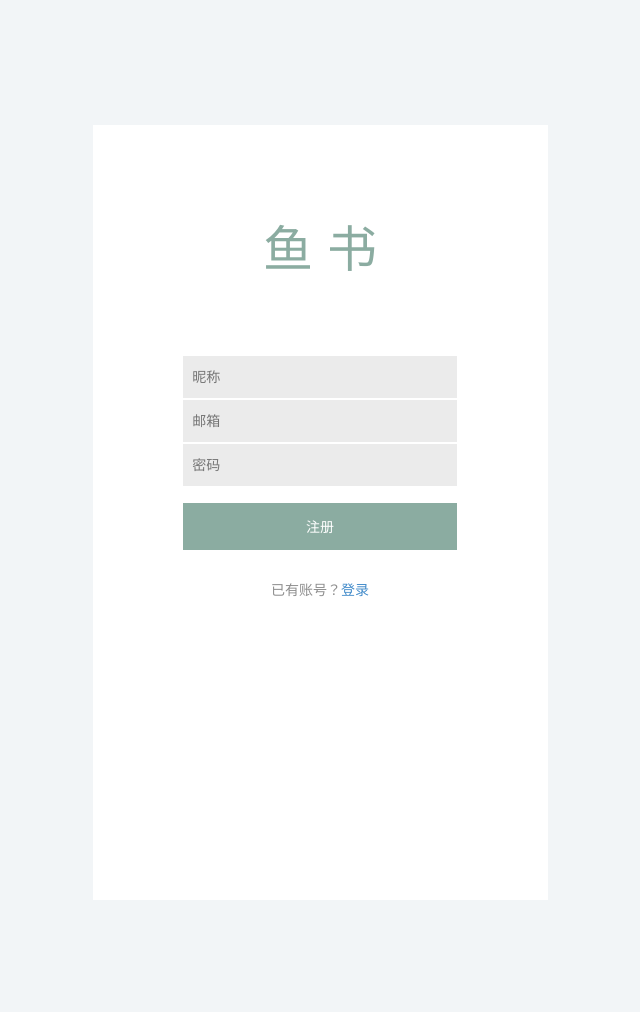
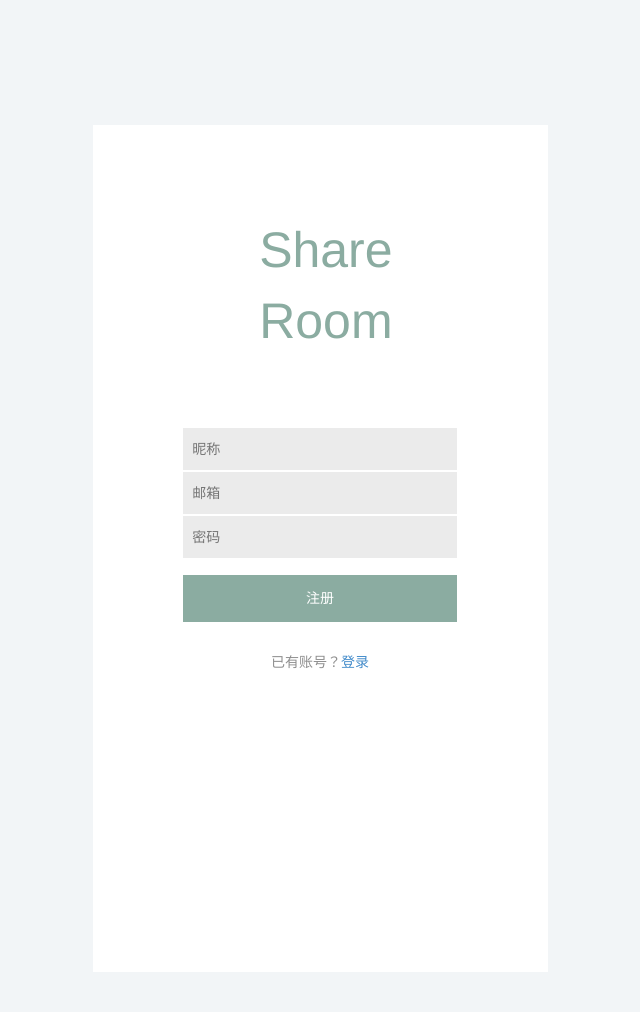
Before and after one commit to xiecang/ShareRoom, a Flask app: page /register in a window 1280 px wide. Shown: the top 1012 px of the page, without its empty margins (320-960 px from the left). Run offline with Flask 2, Linux system fonts and the light colour scheme; parts of the project's set-up code (start-up, migrations or seed data) failed here and were passed over; some libraries are stand-ins or nearby versions.

Commit message:
fix some bug

```diff
--- a/app/templates/auth/change_password.html
+++ b/app/templates/auth/change_password.html
@@ -10,7 +10,7 @@
             <div class="bg-container">
                 <div class="row">
                     <div class="col-md-4 col-md-offset-4 text-center">
-                        <span class="big-title">鱼 书</span>
+                        <span class="big-title">Share Room</span>
                     </div>
                 </div>
                 <div class="row">
--- a/app/templates/auth/forget_password.html
+++ b/app/templates/auth/forget_password.html
@@ -10,7 +10,7 @@
             <div class="bg-container">
                 <div class="row">
                     <div class="col-md-4 col-md-offset-4 text-center">
-                        <span class="big-title">鱼 书</span>
+                        <span class="big-title">Share Room</span>
                     </div>
                 </div>
                 <div class="row">
--- a/app/templates/auth/forget_password_request.html
+++ b/app/templates/auth/forget_password_request.html
@@ -10,7 +10,7 @@
             <div class="bg-container">
                 <div class="row">
                     <div class="col-md-4 col-md-offset-4 text-center">
-                        <span class="big-title">鱼 书</span>
+                        <span class="big-title">Share Room</span>
                     </div>
                 </div>
                 <div class="row">
--- a/app/templates/auth/login.html
+++ b/app/templates/auth/login.html
@@ -16,7 +16,7 @@
             <div class="bg-container">
                 <div class="row">
                     <div class="col-md-4 col-md-offset-4 text-center">
-                        <span class="big-title">鱼 书</span>
+                        Share Room
                     </div>
                 </div>
                 <div class="row">
--- a/app/templates/auth/register.html
+++ b/app/templates/auth/register.html
@@ -11,7 +11,7 @@
             <div class="bg-container">
                 <div class="row">
                     <div class="col-md-4 col-md-offset-4 text-center">
-                        <span class="big-title">鱼 书</span>
+                        <span class="big-title">Share Room</span>
                     </div>
                 </div>
                 <div class="row">
--- a/app/web/wish.py
+++ b/app/web/wish.py
@@ -12,6 +12,7 @@ from . import web
 
 
 @web.route('/my/wish')
+@login_required
 def my_wish():
     uid = current_user.id
     wishes_of_mine = Wish.get_user_wishes(uid)
```
Also changed, not shown: README.md.
